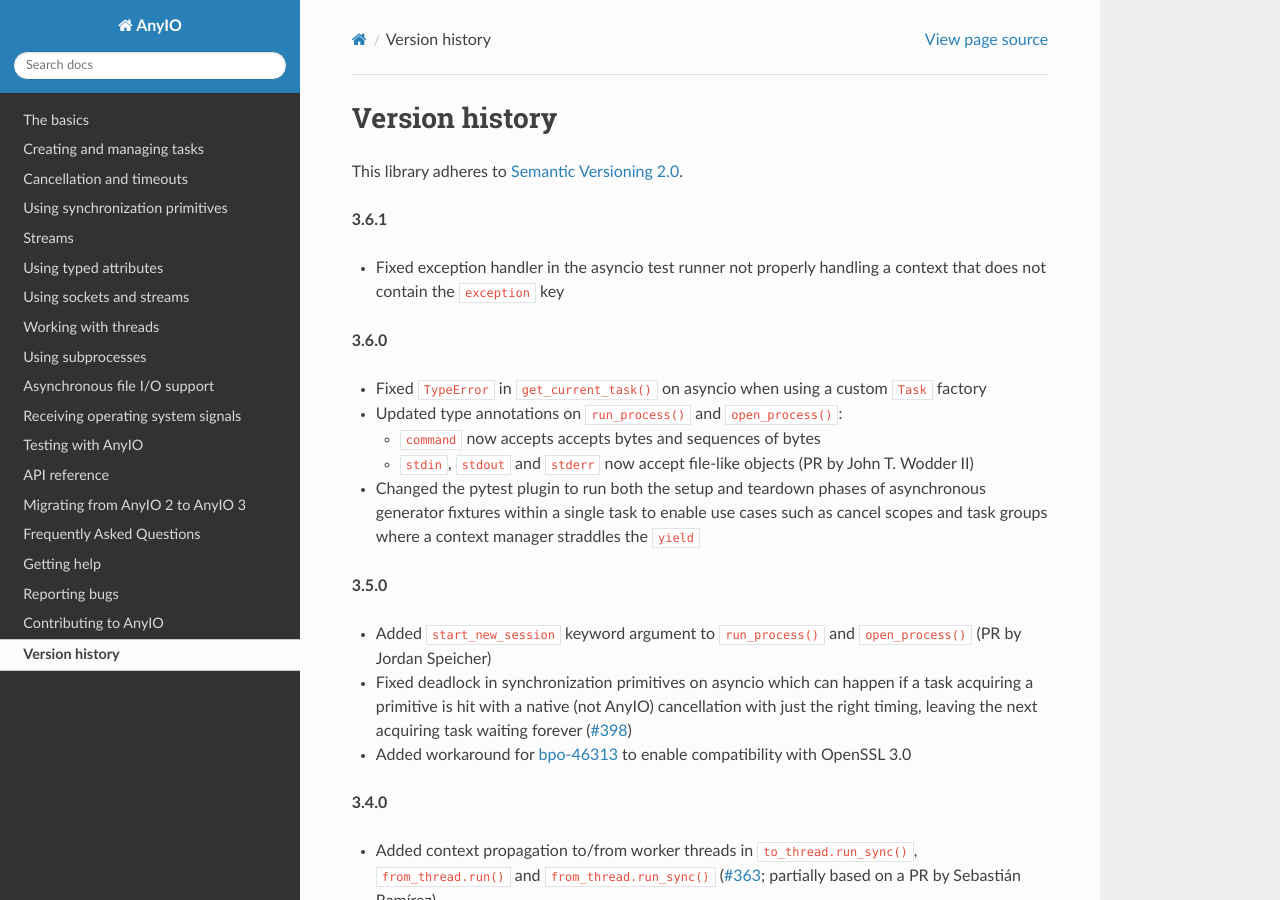
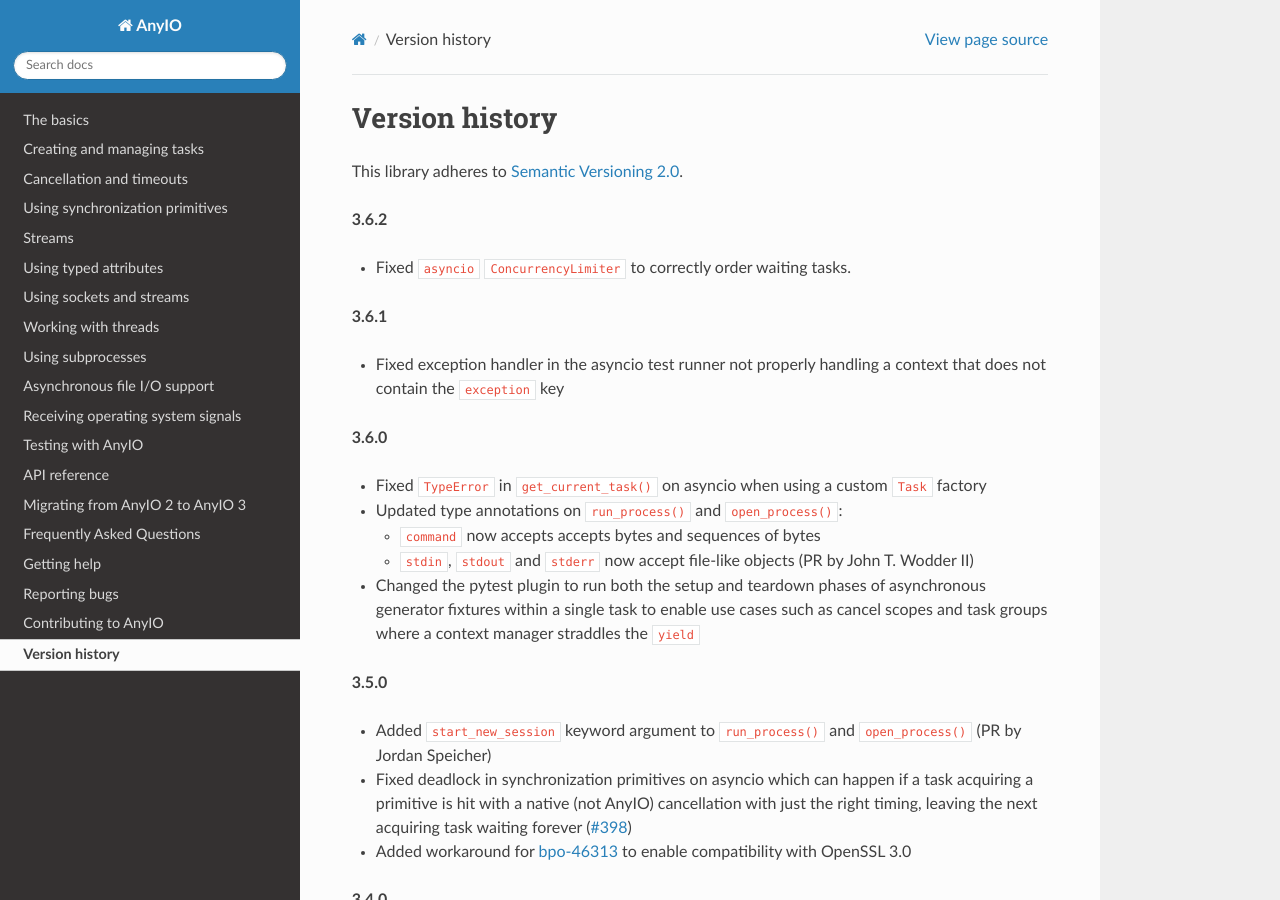
Before and after one commit to agronholm/anyio, a Sphinx documentation site: the page built from docs/versionhistory.rst, in a window 1280 px wide and 900 px high. Built offline with Sphinx 7.4.7 and the Read the Docs theme 2.0.0, drawn with Linux system fonts in a browser that asks for light colours; the version number could not be read and is left out.

Commit message:
Changelog

```diff
--- a/docs/versionhistory.rst
+++ b/docs/versionhistory.rst
@@ -2,6 +2,10 @@ Version history
 ===============
 
 This library adheres to `Semantic Versioning 2.0 <http://semver.org/>`_.
+
+**3.6.2**
+
+- Fixed ``asyncio`` ``ConcurrencyLimiter`` to correctly order waiting tasks.
 
 **3.6.1**
 
```
